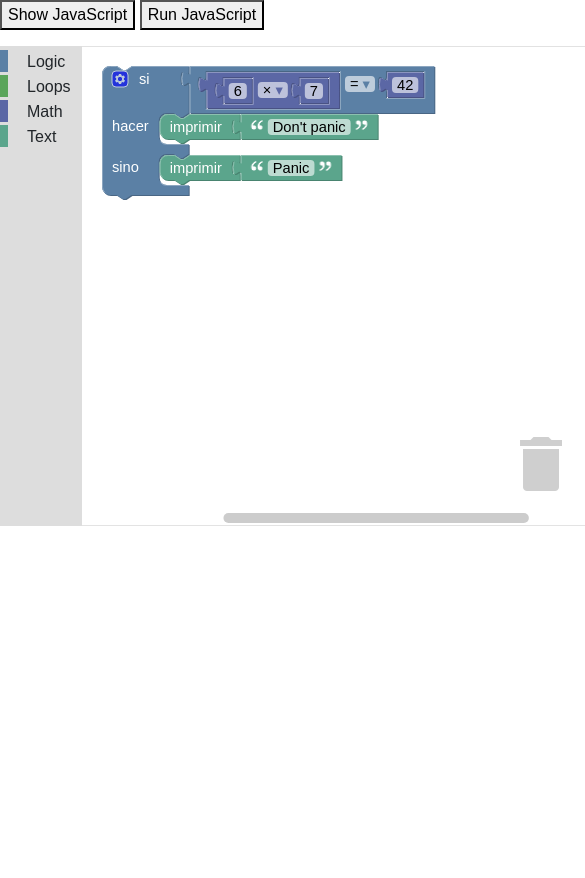
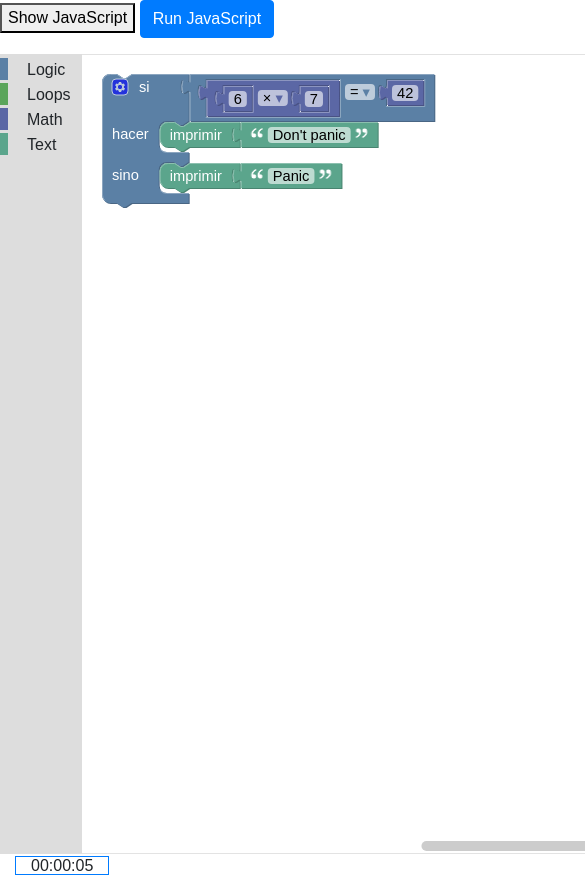
Before and after one commit to TheLastImperial/BlocklyProject, a website: page index.html in a window 390 px wide. Shown: the top 878 px of the page, 585 px wide, since content can reach past the window. Before the commit the page ends 844 px from the top, so only its background shows below. Drawn offline with nearby package versions, Linux system fonts and the light colour scheme.

Commit message:
Timer added

```diff
--- a/index.html
+++ b/index.html
@@ -8,6 +8,8 @@
   <script src="js/python_compressed.js"></script>
   <script src="js/es.js"></script>
   <link rel="stylesheet" type="text/css" href="node_modules/bootstrap/dist/css/bootstrap.css">
+  <script src="node_modules/moment/moment.js"></script>
+  <script src="node_modules/jquery/dist/jquery.js"></script>
   <style>
     body {
       background-color: #fff;
@@ -22,10 +24,18 @@
 <body>
   <p>
     <button onclick="showCode()">Show JavaScript</button>
-    <button onclick="runCode()">Run JavaScript</button>
+    <button class="btn btn-primary" onclick="runCode()">Run JavaScript</button>
   </p>
-
-  <div id="blocklyDiv" style="height: 480px; width: 600px;"></div>
+  <div class="row">
+    <div class="col-md-8">
+      <div id="blocklyDiv" style="height: 800px; width: 1000px;"></div>
+    </div>
+    <div class="col-md-4">
+      <div class="col-md-12">
+        <span id="btnTimer" class="border border-primary col-md-12">00:00:00</span>
+      </div>
+    </div>
+  </div>
 
   <xml xmlns="https://developers.google.com/blockly/xml" id="toolbox" style="display: none">
     <category name="Logic" colour="%{BKY_LOGIC_HUE}">
@@ -108,5 +118,6 @@
     </block>
   </xml>
   <script type="text/javascript" src="js/init.js"></script>
+  <script type="text/javascript" src="js/timer.js"></script>
 </body>
 </html>
--- /dev/null
+++ b/js/timer.js
@@ -0,0 +1,7 @@
+var m = moment().startOf('day');
+
+setInterval(function(){
+  var ele = $("#btnTimer");
+  m = m.add(1, "s");
+  ele.text(m.format("HH:mm:ss"));
+}, 1000);
--- a/package.json
+++ b/package.json
@@ -9,6 +9,8 @@
   "author": "",
   "license": "ISC",
   "dependencies": {
-    "bootstrap": "^4.3.1"
+    "bootstrap": "^4.3.1",
+    "jquery": "^3.4.1",
+    "moment": "^2.24.0"
   }
 }
```
Also changed, not shown: js/init.js (line endings or trailing spaces), 1 other file.
